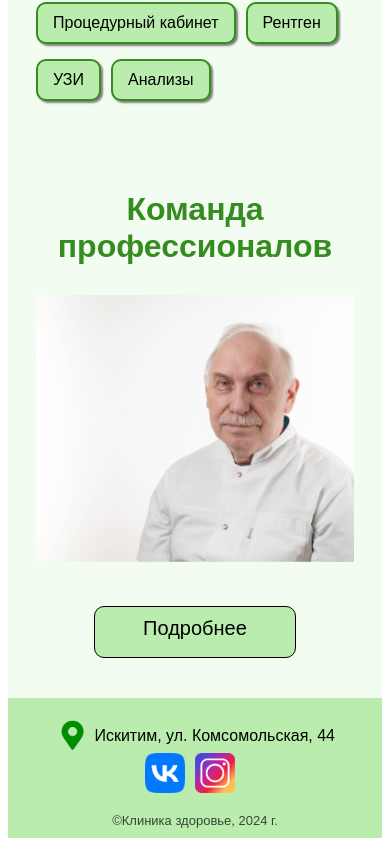
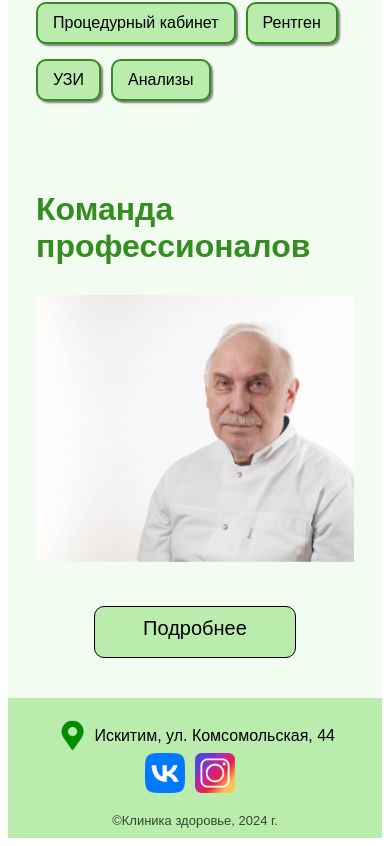
Before and after one commit to Ansanat/klinika, a Vue app: page / in a window 390 px wide. Shown: the part 1839-2685 px from the top of the page. Built offline with nearby package versions, Linux system fonts and the light colour scheme.

Commit message:
homework

```diff
--- a/src/components/v-team.vue
+++ b/src/components/v-team.vue
@@ -158,7 +158,6 @@
   .team {
     &-zag {
       font-size: 32px;
-      text-align: center;
     }
   }
 }
--- a/src/pages/v-contacts-page.vue
+++ b/src/pages/v-contacts-page.vue
@@ -78,7 +78,7 @@ export default {
   font-size: 18px;
   position: absolute;
   left: 40px;
-  top: 46%;
+  top: 55%;
   transform: translateY(-50%);
 }
 
```
